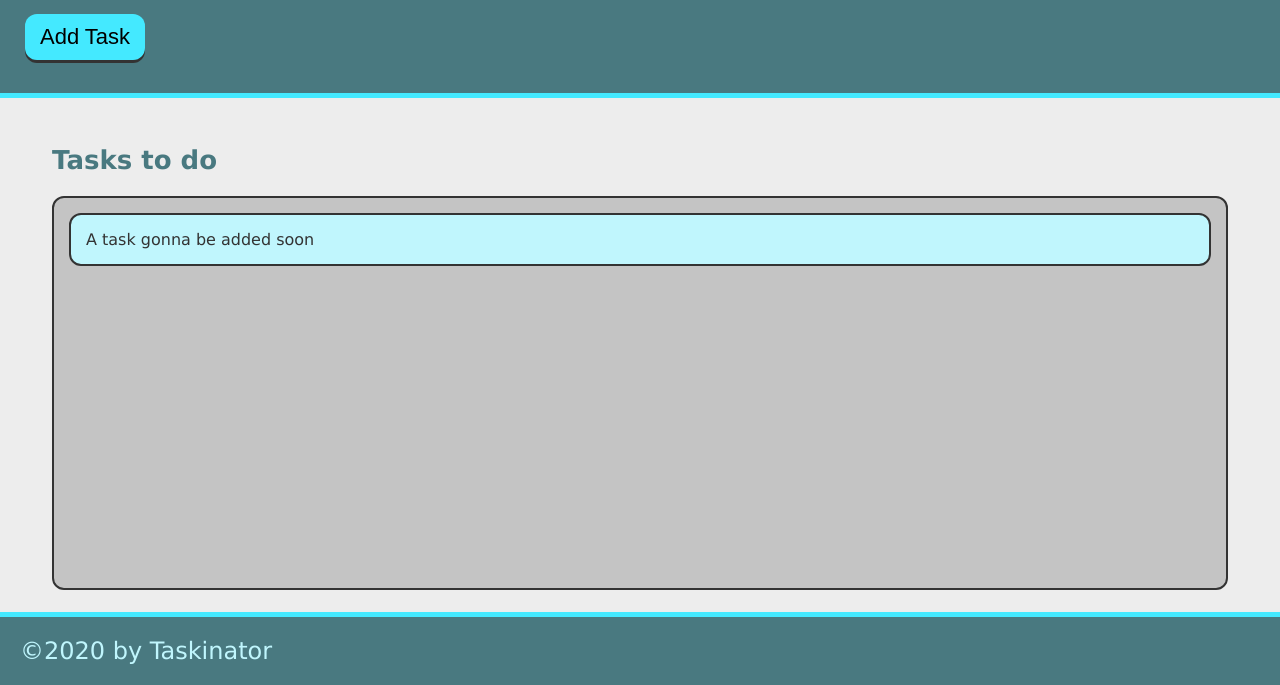
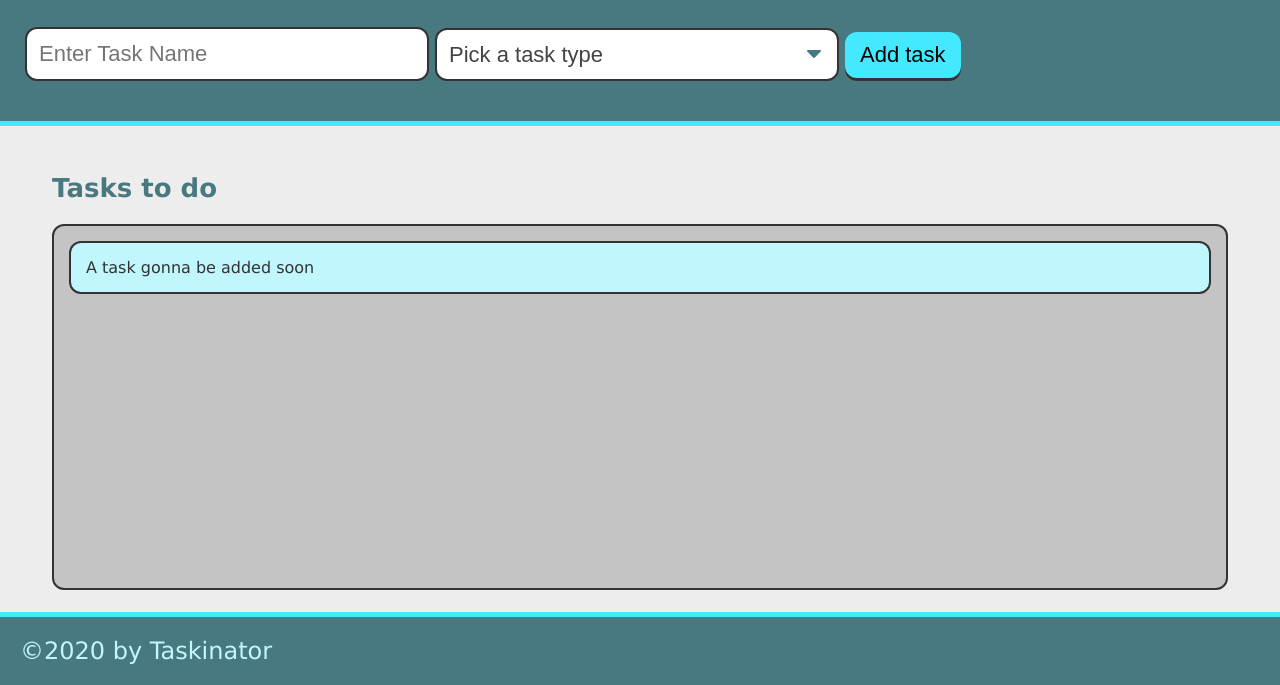
Before and after one commit to avuong19/Taskinator2, a plain HTML site: page index.html in a window 1280 px wide. Shown: the part 115-800 px from the top of the page. Drawn offline with Linux system fonts and the light colour scheme; files whose address does not match are found by name.

Commit message:
handle form submission

```diff
--- a/assets/js/js.js
+++ b/assets/js/js.js
@@ -1,4 +1,4 @@
-var buttonEl=document.querySelector("#save-task");
+var formEl = document.querySelector("#task-form");
 var tasksToDoEl = document.querySelector("#tasks-to-do");
 
 //var taskItemEl = document.createElement("li");
@@ -6,10 +6,12 @@ var tasksToDoEl = document.querySelector("#tasks-to-do");
 //tasksToDoEl.appendChild(taskItemEl);
 //taskItemEl.className="task-item";
 
-var createTaskHandler = function (){
+var createTaskHandler = function (event){
+    event.preventDefault();
+
     var listItemEl=document.createElement("li");
     listItemEl.className="task-item";
     listItemEl.textContent="This is a new task";
     tasksToDoEl.appendChild(listItemEl);
 }
-buttonEl.addEventListener("click",createTaskHandler);
+formEl.addEventListener("submit",createTaskHandler);
--- a/index.html
+++ b/index.html
@@ -11,7 +11,24 @@
     <header>
         <h1 class="page-title">Taskinator</h1>
         <p>Click the button below to add a new task</p>
-        <button class="btn" id="save-task">Add Task</button>
+        <form id="task-form">
+            <div class="form-group">
+                <input type="text" name="task-name" placeholder="Enter Task Name" />
+            </div>
+
+            <div class="form-group">
+                <select name="task-type" class="select-dropdown">
+                    <option value="" disabled selected>Pick a task type</option>
+                    <option value="Print">Print</option>
+                    <option value="Web">Web</option>
+                    <option value="Mobile">Mobile</option>
+                </select>
+            </div>
+
+            <div class ="form-group">
+                <button class="btn" id="save-task" type="submit">Add task</button>
+            </div>
+        </form>
     </header>
 
     <main class="page-content">
```
